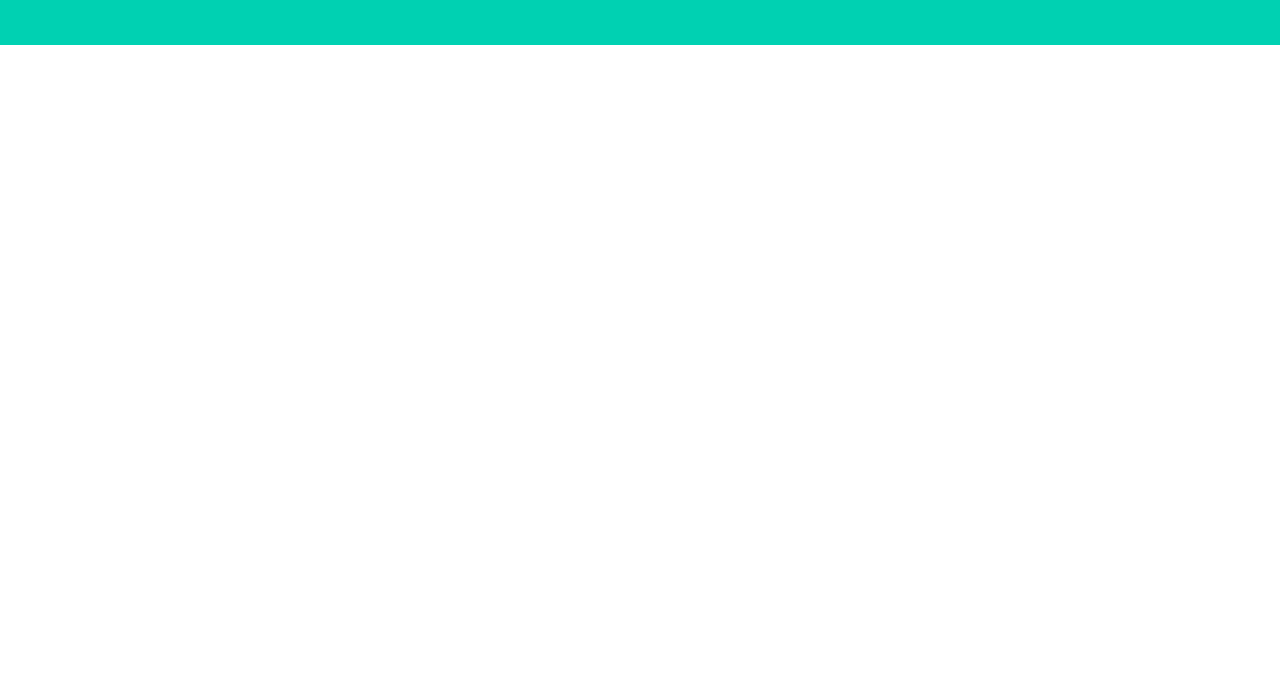
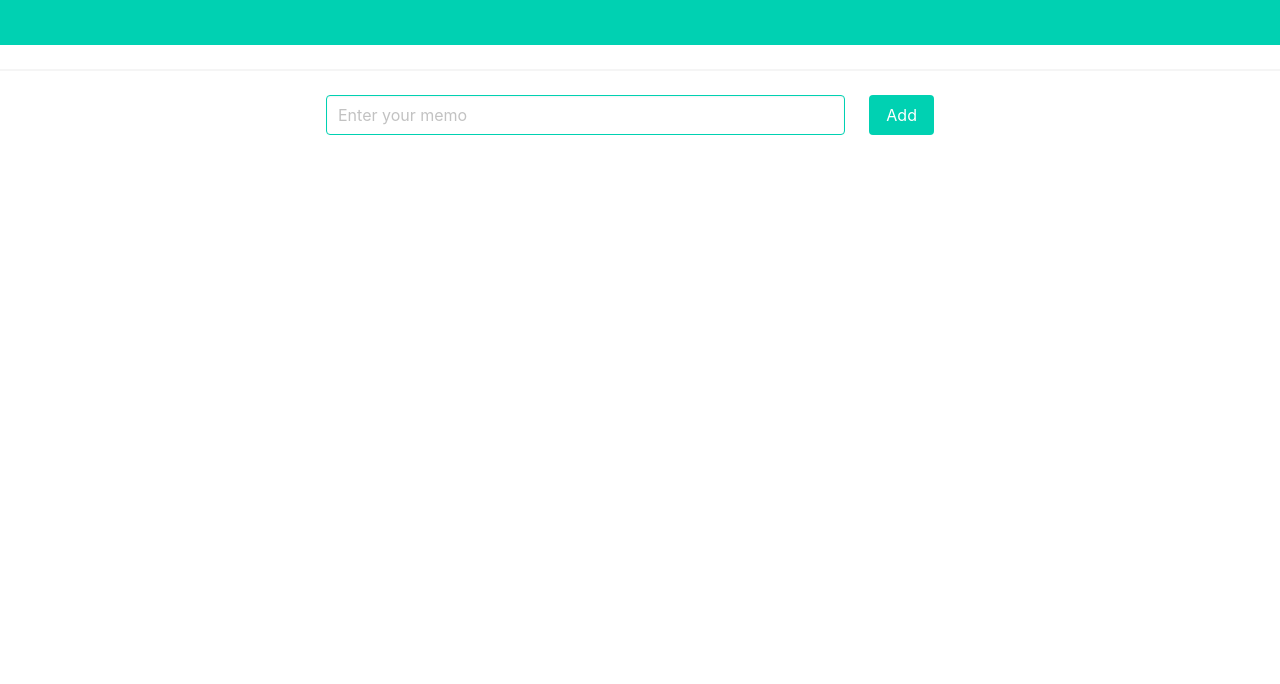
Before and after one commit to Stevan-Radovanovic/MemoWrite-WebApp, a plain HTML site: page FrontEnd/app.html in a window 1280 px wide. Shown: the part 116-800 px from the top of the page. Drawn offline with nearby package versions, Linux system fonts and the light colour scheme.

Commit message:
Added note adding field

```diff
--- a/FrontEnd/app.html
+++ b/FrontEnd/app.html
@@ -1,10 +1,13 @@
 <!DOCTYPE html>
 <html>
   <head>
-    <meta charset="utf-8">
-    <meta name="viewport" content="width=device-width, initial-scale=1">
+    <meta charset="utf-8" />
+    <meta name="viewport" content="width=device-width, initial-scale=1" />
     <title>Weather App</title>
-    <link rel="stylesheet" href="https://cdn.jsdelivr.net/npm/bulma@0.9.0/css/bulma.min.css">
+    <link
+      rel="stylesheet"
+      href="https://cdn.jsdelivr.net/npm/bulma@0.9.0/css/bulma.min.css"
+    />
   </head>
   <body>
     <section class="hero is-primary">
@@ -19,5 +22,22 @@
         </div>
       </div>
     </section>
+    <hr />
+    <div class="columns is-centered">
+      <div class="column is-5">
+        <div class="field">
+          <div class="control">
+            <input
+              class="input is-primary"
+              type="text"
+              placeholder="Enter your memo"
+            />
+          </div>
+        </div>
+      </div>
+      <div class="column is-1" style="align-items: center;">
+        <button class="button is-primary">Add</button>
+      </div>
+    </div>
   </body>
 </html>
```
Lines whose indentation alone changed are shown as unchanged.
